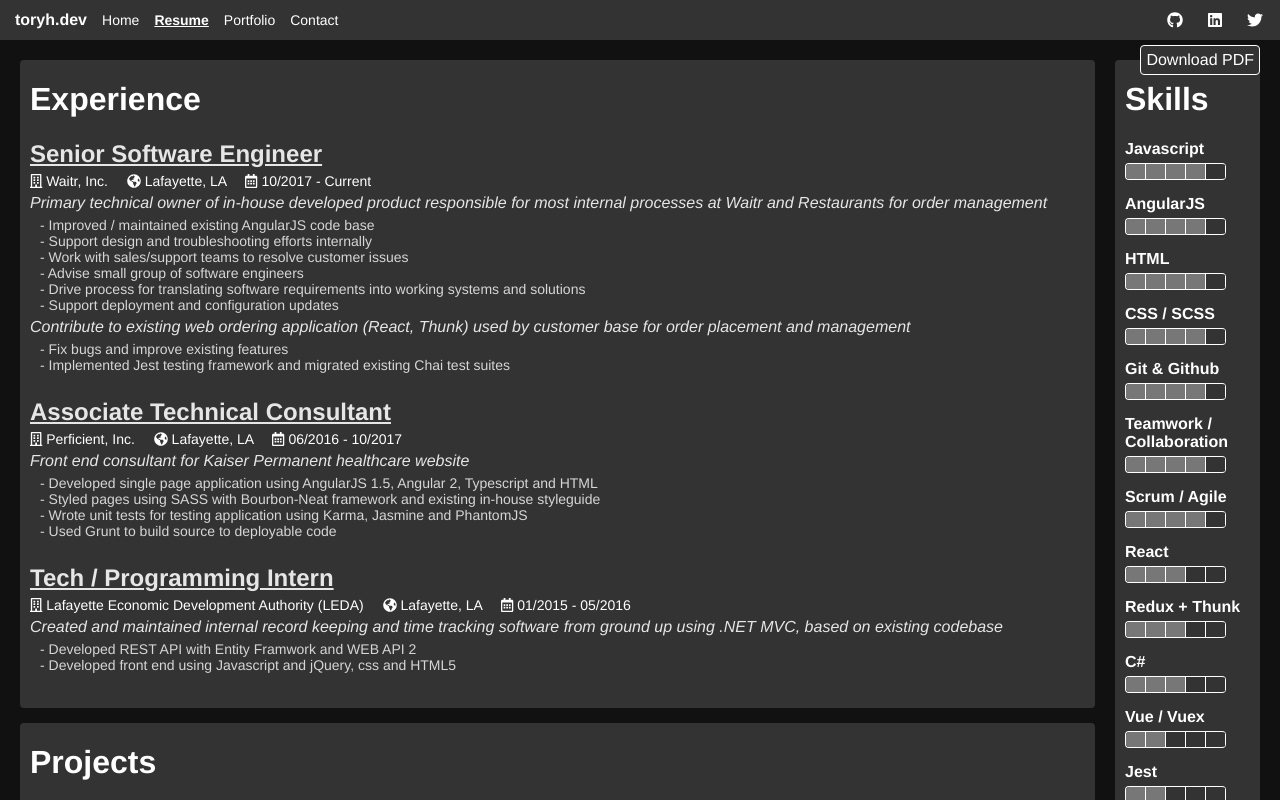
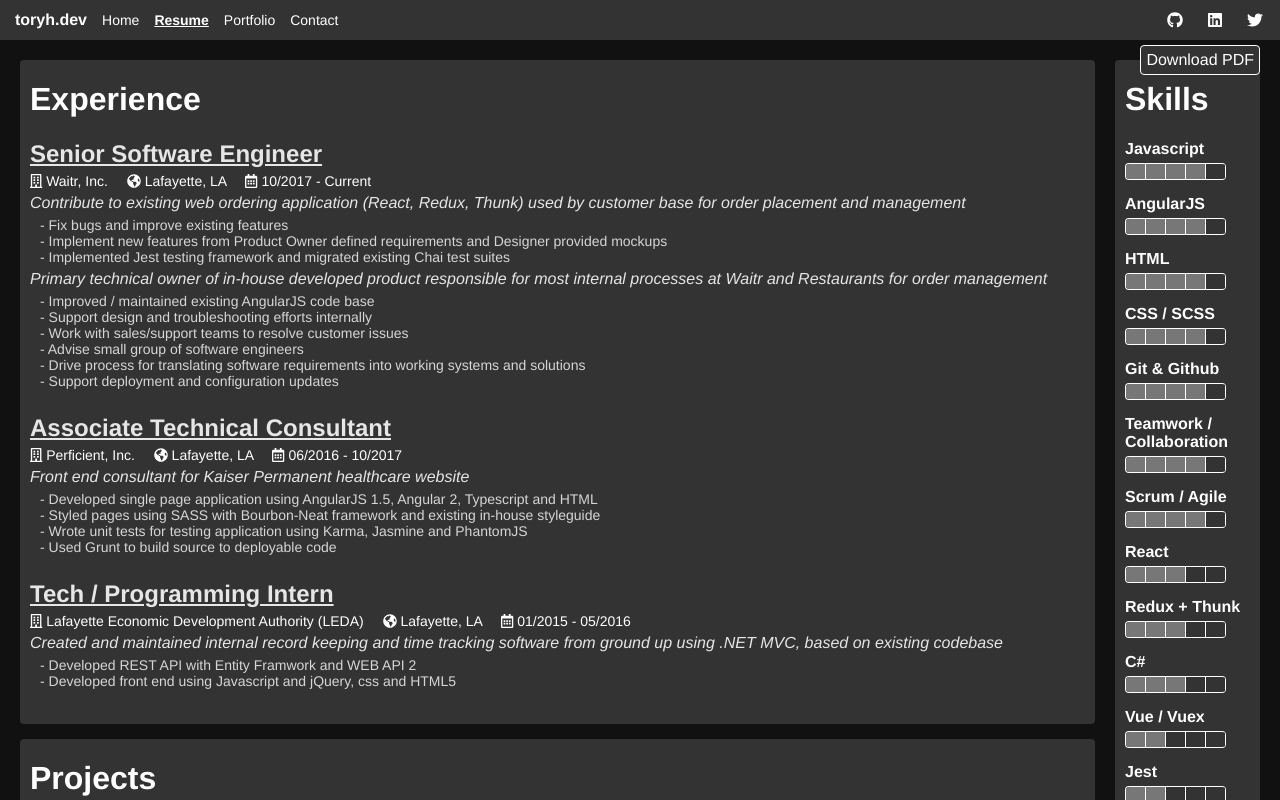
Before and after one commit to tory37/torydev, a Vue app: page /resume in a window 1280 px wide. Built offline with nearby package versions, Linux system fonts and the light colour scheme.

Commit message:
minor updates

```diff
--- a/src/components/HomeBanner.vue
+++ b/src/components/HomeBanner.vue
@@ -12,8 +12,8 @@
       <p class="bio">
         I am a passionate front end engineer with 4+ years of professional
         responsive web application development experience mainly using
-        AngularJS, Javscript, HTML, and SCSS/CSS, with recent experience in
-        React and Vue. This app is built with Vue! If you are a recruiter or a
+        AngularJS, React, Javscript, HTML, and SCSS/CSS, with recent experience
+        in Vue. This app is built with Vue! If you are a recruiter or a
         passerby, everything you need can be found
         <span class="desktop-section">
           in the navbar above
--- a/src/data/WorkHistory.ts
+++ b/src/data/WorkHistory.ts
@@ -9,6 +9,16 @@ export default [
       {
         key: 0,
         description:
+          'Contribute to existing web ordering application (React, Redux, Thunk) used by customer base for order placement and management',
+        responsibilities: [
+          'Fix bugs and improve existing features',
+          'Implement new features from Product Owner defined requirements and Designer provided mockups',
+          'Implemented Jest testing framework and migrated existing Chai test suites'
+        ]
+      },
+      {
+        key: 1,
+        description:
           'Primary technical owner of in-house developed product responsible for most internal processes at Waitr and Restaurants for order management',
         responsibilities: [
           'Improved / maintained existing AngularJS code base',
@@ -17,15 +27,6 @@ export default [
           'Advise small group of software engineers',
           'Drive process for translating software requirements into working systems and solutions',
           'Support deployment and configuration updates'
-        ]
-      },
-      {
-        key: 1,
-        description:
-          'Contribute to existing web ordering application (React, Thunk) used by customer base for order placement and management',
-        responsibilities: [
-          'Fix bugs and improve existing features',
-          'Implemented Jest testing framework and migrated existing Chai test suites'
         ]
       }
     ]
--- a/src/views/Resume.vue
+++ b/src/views/Resume.vue
@@ -2,10 +2,11 @@
   <div class="resume">
     <a
       class="pdf-button"
-      href="https://drive.google.com/open?id=1JrC0Gr-WSV4stV_-20v6ULu6BDw4EsRz"
+      href="https://drive.google.com/open?id=1JAUahO7koJLpbQujKUV5dHegzKj91pN1"
       target="_blank"
       rel="noopener"
-    >Download PDF</a>
+      >Download PDF</a
+    >
     <div class="main-col">
       <Experience />
       <Projects />
```
